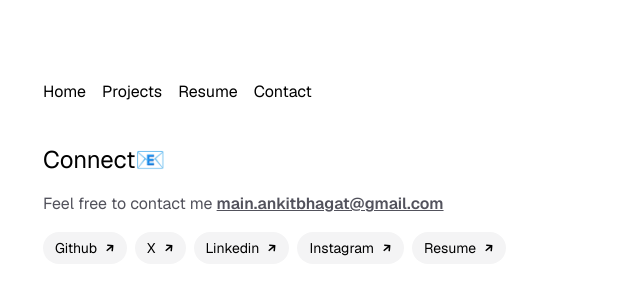
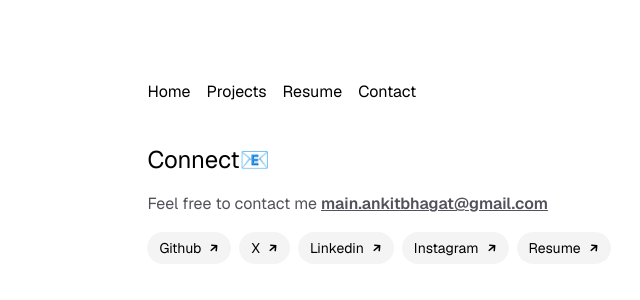
Before and after one commit to ankitsensei/ankitbhagat-portfolio, a React (Vite) app: page /contact in a window 1280 px wide. Shown: the top 300 px of the page, without its empty margins (261-901 px from the left). Built offline with nearby package versions, Linux system fonts and the light colour scheme; a web font is replaced by a local one.

Commit message:
Bug: Fixed contact page width

```diff
--- a/src/components/Connect.tsx
+++ b/src/components/Connect.tsx
@@ -13,7 +13,7 @@
       <h2 className="text-2xl">Connect📧</h2>
       <p className="text-md text-zinc-600 dark:text-zinc-300">Feel free to contact me <a href="mailto:main.ankitbhagat@gmail.com"
         className="underline font-semibold">main.ankitbhagat@gmail.com</a></p>
-      <div className="flex flex-wrap gap-2">
+      <div className="flex flex-wrap gap-2 max-w-2xl">
         <Button btnName="Github" link="https://github.com/ankitsensei" />
         <Button btnName="X" link="https://x.com/webdevankit" />
         <Button btnName="Linkedin" link="https://www.linkedin.com/in/ankit-bhagat-139276241/" />
--- a/src/pages/Contact.tsx
+++ b/src/pages/Contact.tsx
@@ -4,7 +4,7 @@
 const Contact = () => {
   return (
     <div className='h-screen flex flex-col w-full mx-auto pt-20 font-geist bg-white dark:bg-black text-black dark:text-white'>
-      <div className='w-2xl h-full flex flex-col mx-auto max-w-2xl'>
+      <div className='h-full flex flex-col mx-auto max-w-2xl'>
         <Navbar />
         <Connect />
       </div>
```
